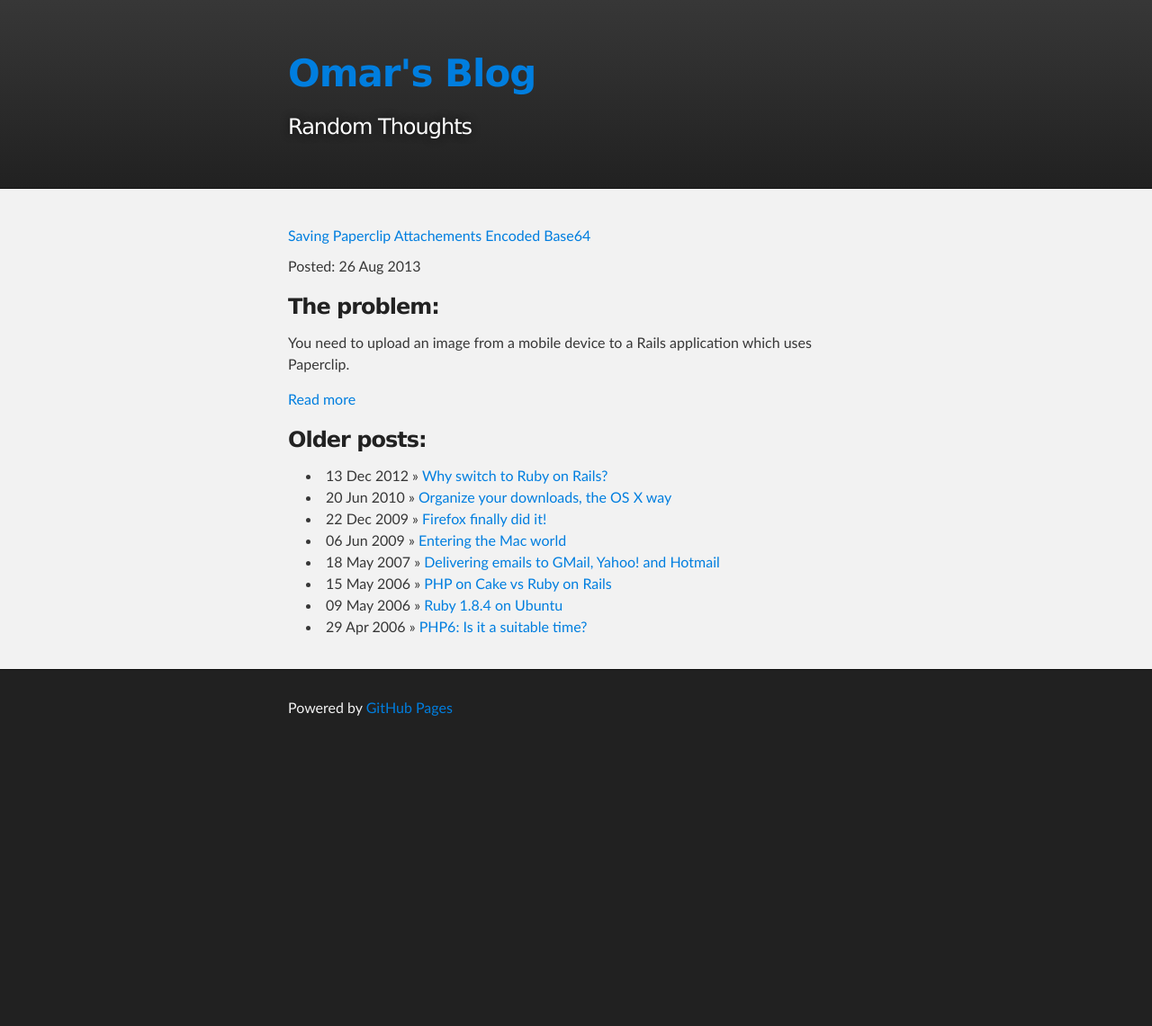
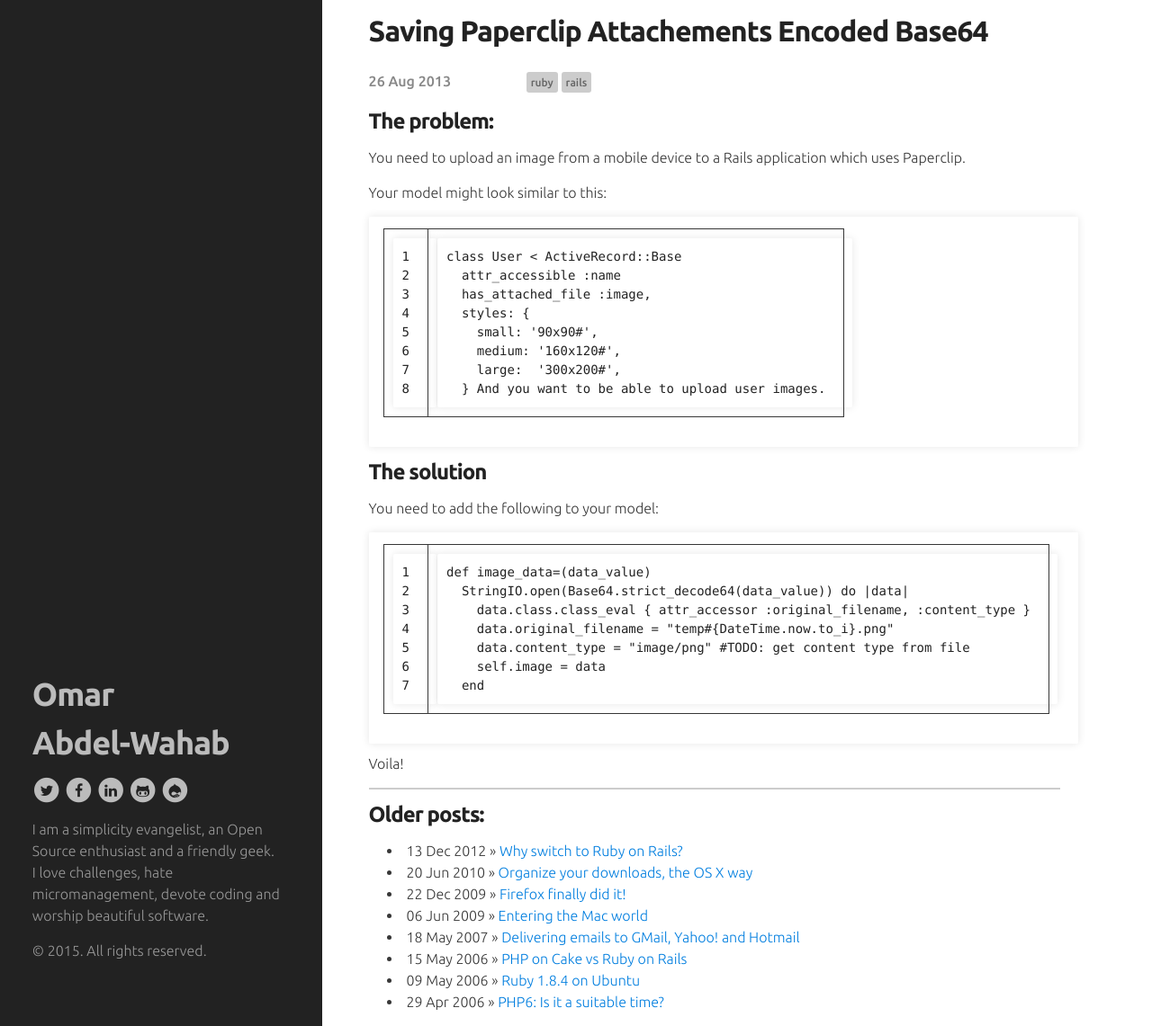
Before and after one commit to owahab/owahab.github.io, a Jekyll site: the page built from index.html, in a window 1280 px wide and 1141 px high. Shown: the whole window at 90% size. Built offline with Jekyll 4.4.1, drawn with Linux system fonts in a browser that asks for light colours; nearby versions of some CDN libraries.

Commit message:
New theme

```diff
--- a/_includes/footer.html
+++ /dev/null
@@ -1,6 +0,0 @@
-<!-- FOOTER  -->
-<div id="footer_wrap" class="outer">
-  <footer class="inner">
-    <p>Powered by <a href="http://pages.github.com">GitHub Pages</a></p>
-  </footer>
-</div>
--- /dev/null
+++ b/_includes/head.html
@@ -0,0 +1,9 @@
+<meta charset='utf-8' />
+<meta http-equiv="X-UA-Compatible" content="chrome=1" />
+<meta name="description" content="owahab.github.io : Omar's Blog" />
+
+<link href='http://fonts.googleapis.com/css?family=Ubuntu:300,400,500,700' rel='stylesheet' type='text/css'>
+<link rel="stylesheet" href="//maxcdn.bootstrapcdn.com/font-awesome/4.3.0/css/font-awesome.min.css">
+<link rel="stylesheet" type="text/css" media="screen" href="/stylesheets/stylesheet.css">
+
+<title>Omar Abdel-Wahab - {{ page.title }}</title>
--- a/_includes/header.html
+++ b/_includes/header.html
@@ -1,7 +1,45 @@
 <!-- HEADER -->
-<div id="header_wrap" class="outer">
-    <header class="inner">
-      <h1 id="project_title"><a href="/">Omar's Blog</a></h1>
-      <h2 id="project_tagline">{{ page.title }}</h2>
-    </header>
-</div>
+<header>
+  <div class="container">
+    <h1><a href="/">Omar<br>Abdel-Wahab</a></h1>
+    <p>
+      <a target="_blank" href="https://twitter.com/owahab">
+        <span class="fa-stack">
+          <i class="fa fa-circle fa-stack-2x"></i>
+          <i class="fa fa-twitter fa-inverse fa-stack-1x"></i>
+        </span>
+      </a>
+      <a target="_blank" href="https://fb.com/owahab">
+        <span class="fa-stack">
+          <i class="fa fa-circle fa-stack-2x"></i>
+          <i class="fa fa-facebook fa-inverse fa-stack-1x"></i>
+        </span>
+      </a>
+      <a target="_blank" href="https://linkedin.com/in/owahab">
+        <span class="fa-stack">
+          <i class="fa fa-circle fa-stack-2x"></i>
+          <i class="fa fa-linkedin fa-inverse fa-stack-1x"></i>
+        </span>
+      </a>
+      <a target="_blank" href="https://github.com/owahab">
+        <span class="fa-stack">
+          <i class="fa fa-circle fa-stack-2x"></i>
+          <i class="fa fa-github-alt fa-inverse fa-stack-1x"></i>
+        </span>
+      </a>
+      <a target="_blank" href="https://drupal.org/u/owahab">
+        <span class="fa-stack">
+          <i class="fa fa-circle fa-stack-2x"></i>
+          <i class="fa fa-drupal fa-inverse fa-stack-1x"></i>
+        </span>
+      </a>
+    </p>
+    <p class="about">
+      I am a simplicity evangelist, an Open Source enthusiast and a friendly geek.<br/>
+      I love challenges, hate micromanagement, devote coding and worship beautiful software.
+    </p>
+    <p>
+      © 2015. All rights reserved.
+    </p>
+  </div>
+</header>
--- a/_layouts/default.html
+++ b/_layouts/default.html
@@ -2,25 +2,13 @@
 <html>
 
 <head>
-  <meta charset='utf-8' />
-  <meta http-equiv="X-UA-Compatible" content="chrome=1" />
-  <meta name="description" content="owahab.github.io : Omar's Blog" />
-
-  <link rel="stylesheet" type="text/css" media="screen" href="/stylesheets/stylesheet.css">
-
-  <title>Omar's Blog - {{ page.title }}</title>
+  {% include head.html %}
 </head>
 
 <body>
-
   {% include header.html %}
 
-  <div id="main_content_wrap" class="outer">
-    <section id="main_content" class="inner">
-      {{ content }}
-    </section>
-  </div>
-
-  {% include footer.html %}
-
+  <section>
+    {{ content }}
+  </section>
 </body>
--- a/index.html
+++ b/index.html
@@ -4,13 +4,24 @@ title: Random Thoughts
 ---
 
 {% for post in site.posts limit: 1 %}
-  <a href="{{ post.url }}">{{ post.title }}</a>
-  <p class="meta">Posted: {{ post.date | date_to_string }}</p>
+  <h2>{{ post.title }}</h2>
+  <div class="meta">
+    {{ post.date | date_to_string }}
+    {% if post.categories %}
+      <ul class="tags inline">
+        {% for tag in post.categories %}
+        <li class="tag">{{ tag }}</li>
+        {% endfor %}
+      </ul>
+    {% endif %}
+  </div>
+
   <p>
-    {{ post.excerpt }} <a href="{{ post.url }}">Read more</a>
+    {{ post.content }}
   </p>
 {% endfor %}
 
+<hr/>
 <h3>Older posts:</h3>
 <ul>
 {% for post in site.posts offset: 1 %}
--- a/stylesheets/pygment_trac.css
+++ /dev/null
@@ -1,70 +0,0 @@
-.highlight .hll { background-color: #ffffcc }
-.highlight  { background: #f0f3f3; }
-.highlight .c { color: #0099FF; font-style: italic } /* Comment */
-.highlight .err { color: #AA0000; background-color: #FFAAAA } /* Error */
-.highlight .k { color: #006699; font-weight: bold } /* Keyword */
-.highlight .o { color: #555555 } /* Operator */
-.highlight .cm { color: #0099FF; font-style: italic } /* Comment.Multiline */
-.highlight .cp { color: #009999 } /* Comment.Preproc */
-.highlight .c1 { color: #0099FF; font-style: italic } /* Comment.Single */
-.highlight .cs { color: #0099FF; font-weight: bold; font-style: italic } /* Comment.Special */
-.highlight .gd { background-color: #FFCCCC; border: 1px solid #CC0000 } /* Generic.Deleted */
-.highlight .ge { font-style: italic } /* Generic.Emph */
-.highlight .gr { color: #FF0000 } /* Generic.Error */
-.highlight .gh { color: #003300; font-weight: bold } /* Generic.Heading */
-.highlight .gi { background-color: #CCFFCC; border: 1px solid #00CC00 } /* Generic.Inserted */
-.highlight .go { color: #AAAAAA } /* Generic.Output */
-.highlight .gp { color: #000099; font-weight: bold } /* Generic.Prompt */
-.highlight .gs { font-weight: bold } /* Generic.Strong */
-.highlight .gu { color: #003300; font-weight: bold } /* Generic.Subheading */
-.highlight .gt { color: #99CC66 } /* Generic.Traceback */
-.highlight .kc { color: #006699; font-weight: bold } /* Keyword.Constant */
-.highlight .kd { color: #006699; font-weight: bold } /* Keyword.Declaration */
-.highlight .kn { color: #006699; font-weight: bold } /* Keyword.Namespace */
-.highlight .kp { color: #006699 } /* Keyword.Pseudo */
-.highlight .kr { color: #006699; font-weight: bold } /* Keyword.Reserved */
-.highlight .kt { color: #007788; font-weight: bold } /* Keyword.Type */
-.highlight .m { color: #FF6600 } /* Literal.Number */
-.highlight .s { color: #CC3300 } /* Literal.String */
-.highlight .na { color: #330099 } /* Name.Attribute */
-.highlight .nb { color: #336666 } /* Name.Builtin */
-.highlight .nc { color: #00AA88; font-weight: bold } /* Name.Class */
-.highlight .no { color: #336600 } /* Name.Constant */
-.highlight .nd { color: #9999FF } /* Name.Decorator */
-.highlight .ni { color: #999999; font-weight: bold } /* Name.Entity */
-.highlight .ne { color: #CC0000; font-weight: bold } /* Name.Exception */
-.highlight .nf { color: #CC00FF } /* Name.Function */
-.highlight .nl { color: #9999FF } /* Name.Label */
-.highlight .nn { color: #00CCFF; font-weight: bold } /* Name.Namespace */
-.highlight .nt { color: #330099; font-weight: bold } /* Name.Tag */
-.highlight .nv { color: #003333 } /* Name.Variable */
-.highlight .ow { color: #000000; font-weight: bold } /* Operator.Word */
-.highlight .w { color: #bbbbbb } /* Text.Whitespace */
-.highlight .mf { color: #FF6600 } /* Literal.Number.Float */
-.highlight .mh { color: #FF6600 } /* Literal.Number.Hex */
-.highlight .mi { color: #FF6600 } /* Literal.Number.Integer */
-.highlight .mo { color: #FF6600 } /* Literal.Number.Oct */
-.highlight .sb { color: #CC3300 } /* Literal.String.Backtick */
-.highlight .sc { color: #CC3300 } /* Literal.String.Char */
-.highlight .sd { color: #CC3300; font-style: italic } /* Literal.String.Doc */
-.highlight .s2 { color: #CC3300 } /* Literal.String.Double */
-.highlight .se { color: #CC3300; font-weight: bold } /* Literal.String.Escape */
-.highlight .sh { color: #CC3300 } /* Literal.String.Heredoc */
-.highlight .si { color: #AA0000 } /* Literal.String.Interpol */
-.highlight .sx { color: #CC3300 } /* Literal.String.Other */
-.highlight .sr { color: #33AAAA } /* Literal.String.Regex */
-.highlight .s1 { color: #CC3300 } /* Literal.String.Single */
-.highlight .ss { color: #FFCC33 } /* Literal.String.Symbol */
-.highlight .bp { color: #336666 } /* Name.Builtin.Pseudo */
-.highlight .vc { color: #003333 } /* Name.Variable.Class */
-.highlight .vg { color: #003333 } /* Name.Variable.Global */
-.highlight .vi { color: #003333 } /* Name.Variable.Instance */
-.highlight .il { color: #FF6600 } /* Literal.Number.Integer.Long */
-
-.type-csharp .highlight .k { color: #0000FF }
-.type-csharp .highlight .kt { color: #0000FF }
-.type-csharp .highlight .nf { color: #000000; font-weight: normal }
-.type-csharp .highlight .nc { color: #2B91AF }
-.type-csharp .highlight .nn { color: #000000 }
-.type-csharp .highlight .s { color: #A31515 }
-.type-csharp .highlight .sc { color: #A31515 }
--- a/stylesheets/stylesheet.css
+++ b/stylesheets/stylesheet.css
@@ -1,10 +1,3 @@
-/*******************************************************************************
-Slate Theme for GitHub Pages
-by Jason Costello, @jsncostello
-*******************************************************************************/
-
-@import url(pygment_trac.css);
-
 /*******************************************************************************
 MeyerWeb Reset
 *******************************************************************************/
@@ -58,22 +51,56 @@ Theme Styles
 body {
   box-sizing: border-box;
   color:#373737;
-  background: #212121;
   font-size: 16px;
-  font-family: 'Myriad Pro', Calibri, Helvetica, Arial, sans-serif;
+  font-family: Ubuntu, Helvetica, Arial, sans-serif;
   line-height: 1.5;
+  font-weight: 300;
   -webkit-font-smoothing: antialiased;
+}
+
+body > header {
+  position: fixed;
+  top: 0;
+  left: 0;
+  width: 28%;
+  height: 100%;
+  background-color: #222;
+  color: #999;
+}
+
+body > header .container {
+  position: absolute;
+  bottom: 5%;
+  left: 10%;
+  width: 80%;
+}
+
+body > header a {
+  color: #BBB;
+}
+
+body > header a:hover {
+  color: #EEE;
+}
+
+body > section {
+  position: absolute;
+  top: 0;
+  left: 32%;
+  width: 60%;
+  background-color: #FFF;
 }
 
 h1, h2, h3, h4, h5, h6 {
   margin: 10px 0;
   font-weight: 700;
   color:#222222;
-  font-family: 'Lucida Grande', 'Calibri', Helvetica, Arial, sans-serif;
+  font-family: Ubuntu, Helvetica, Arial, sans-serif;
   letter-spacing: -1px;
 }
 
 h1 {
+  font-family: Ubuntu, Georgia, "Times New Roman", Times, serif;
   font-size: 36px;
   font-weight: 700;
 }
@@ -81,7 +108,6 @@ h1 {
 h2 {
   padding-bottom: 10px;
   font-size: 32px;
-  background: url('../images/bg_hr.png') repeat-x bottom;
 }
 
 h3 {
@@ -169,9 +195,6 @@ pre, code {
   border-radius: 2px;
   -moz-border-radius: 2px;
   -webkit-border-radius: 2px;
-
-
-
 }
 
 pre {
@@ -228,10 +251,9 @@ dl p {
 }
 
 hr {
-  height: 1px;
+  height: 0;
   margin-bottom: 5px;
-  border: none;
-  background: url('../images/bg_hr.png') repeat-x center;
+  border: 1px solid #CCC;
 }
 
 table {
@@ -360,21 +382,33 @@ Full-Width Styles
   background: url(../images/sprite_download.png) no-repeat top right;
 }
 
-#main_content_wrap {
-  background: #f2f2f2;
-  border-top: 1px solid #111;
-  border-bottom: 1px solid #111;
+.fa-stack-1x {
+  color: #222;
 }
 
-#main_content {
-  padding-top: 40px;
+.meta {
+  font-weight: 500;
+  color: #888;
 }
 
-#footer_wrap {
-  background: #212121;
+.tag {
+  font-size: 12px;
+  background: #CCC;
+  padding: 5px;
+  border-radius: 3px;
+  color: #666;
 }
 
-
+ul.inline {
+  list-style: none;
+  display: inline;
+}
+ul.inline li {
+  display: inline;
+}
+.tags {
+  margin-left: 80px;
+}
 
 /*******************************************************************************
 Small Device Styles
```
Also changed, not shown: _layouts/post.html (+12 -14 lines), resume.html (added, +7 -0 lines).
